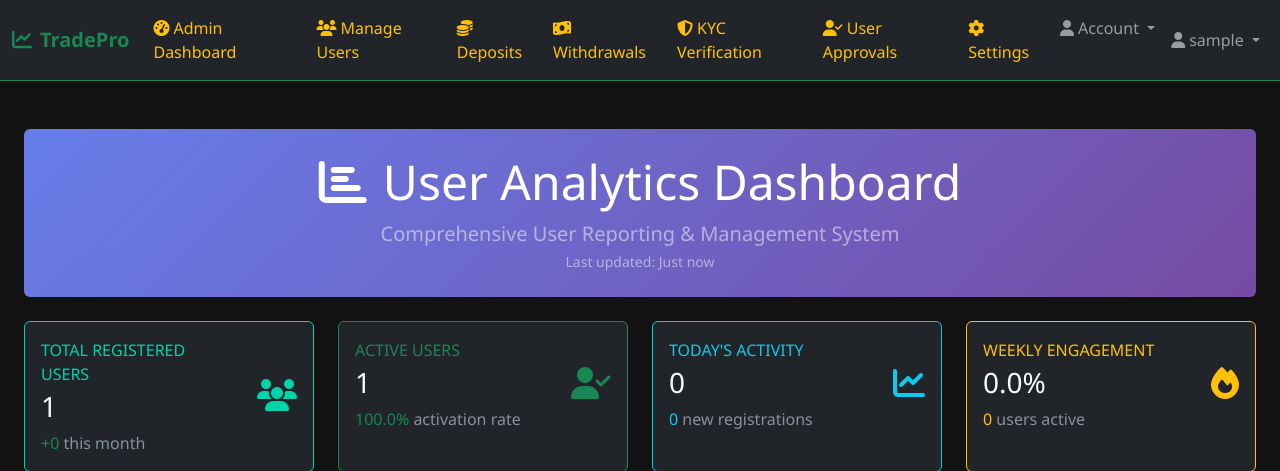
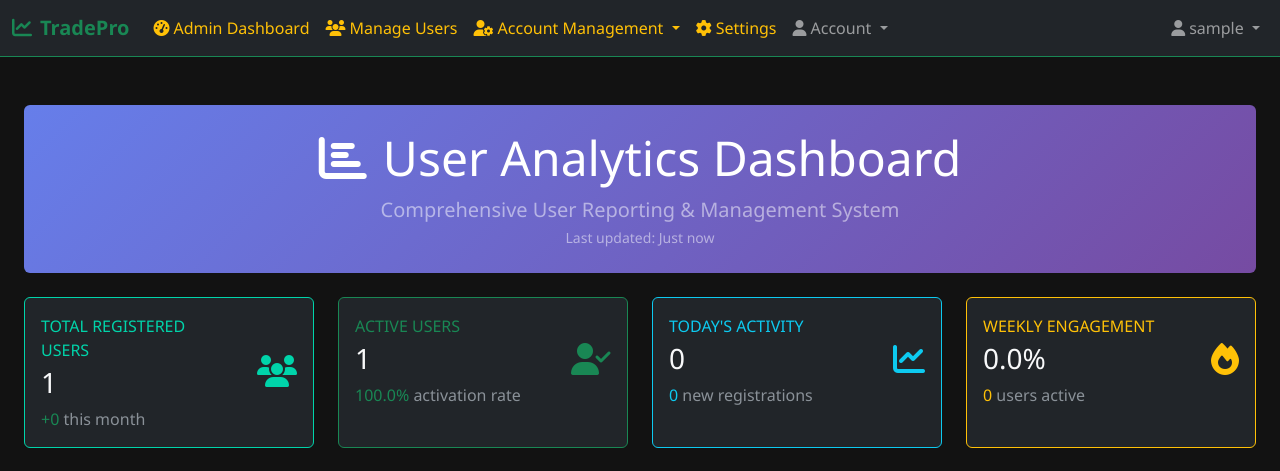
Before and after one commit to amanu477/trade-horizon, a Flask app: page /admin in a window 1280 px wide. Shown: the top 471 px of the page. Run offline with Flask 3, Linux system fonts and the light colour scheme; a user stored in the database is signed in; tables that the repository leaves empty hold one stand-in row (values such as "Sample post"); some libraries are stand-ins or nearby versions.

Commit message:
Group account-related tasks together under a single admin menu option
Consolidates admin deposit, withdrawal, KYC, and user approval links into an "Account Management" dropdown in base.html.

Replit-Commit-Author: Agent
Replit-Commit-Session-Id: da8c5147-bee3-4d5d-a5cd-ade0cfd7f229
Replit-Commit-Screenshot-Url: https://storage.googleapis.com/screenshot-production-us-central1/fc00bf03-5057-4343-9f19-c7f19a483e52/11a68f25-1f62-4e4e-90e6-209e9dd876c6.jpg

```diff
--- a/templates/base.html
+++ b/templates/base.html
@@ -40,49 +40,43 @@
                             <i class="fas fa-users me-1"></i>Manage Users
                         </a>
                     </li>
-                    <li class="nav-item">
-                        <a class="nav-link text-warning position-relative" href="{{ url_for('admin_deposits') }}">
-                            <i class="fas fa-coins me-1"></i>Deposits
-                            {% if pending_deposits > 0 %}
+                    <li class="nav-item dropdown">
+                        <a class="nav-link dropdown-toggle text-warning position-relative" href="#" role="button" data-bs-toggle="dropdown">
+                            <i class="fas fa-user-cog me-1"></i>Account Management
+                            {% set total_pending = pending_deposits + pending_withdrawals + pending_kyc + pending_users %}
+                            {% if total_pending > 0 %}
                             <span class="position-absolute top-0 start-100 translate-middle badge rounded-pill bg-danger">
-                                {{ pending_deposits }}
-                                <span class="visually-hidden">pending deposits</span>
+                                {{ total_pending }}
+                                <span class="visually-hidden">pending items</span>
                             </span>
                             {% endif %}
                         </a>
-                    </li>
-                    <li class="nav-item">
-                        <a class="nav-link text-warning position-relative" href="{{ url_for('admin_withdrawals') }}">
+                        <ul class="dropdown-menu">
+                            <li><a class="dropdown-item position-relative" href="{{ url_for('admin_deposits') }}">
+                                <i class="fas fa-coins me-1"></i>Deposits
+                                {% if pending_deposits > 0 %}
+                                <span class="badge bg-danger ms-2">{{ pending_deposits }}</span>
+                                {% endif %}
+                            </a></li>
+                            <li><a class="dropdown-item position-relative" href="{{ url_for('admin_withdrawals') }}">
                                 <i class="fas fa-money-bill-wave me-1"></i>Withdrawals
                                 {% if pending_withdrawals > 0 %}
-                            <span class="position-absolute top-0 start-100 translate-middle badge rounded-pill bg-danger">
-                                {{ pending_withdrawals }}
-                                <span class="visually-hidden">pending withdrawals</span>
-                            </span>
+                                <span class="badge bg-danger ms-2">{{ pending_withdrawals }}</span>
                                 {% endif %}
-                        </a>
-                    </li>
-                    <li class="nav-item">
-                        <a class="nav-link text-warning position-relative" href="{{ url_for('admin_kyc') }}">
+                            </a></li>
+                            <li><a class="dropdown-item position-relative" href="{{ url_for('admin_kyc') }}">
                                 <i class="fas fa-shield-alt me-1"></i>KYC Verification
                                 {% if pending_kyc > 0 %}
-                            <span class="position-absolute top-0 start-100 translate-middle badge rounded-pill bg-danger">
-                                {{ pending_kyc }}
-                                <span class="visually-hidden">pending KYC requests</span>
-                            </span>
+                                <span class="badge bg-danger ms-2">{{ pending_kyc }}</span>
                                 {% endif %}
-                        </a>
-                    </li>
-                    <li class="nav-item">
-                        <a class="nav-link text-warning position-relative" href="{{ url_for('admin_user_approvals') }}">
+                            </a></li>
+                            <li><a class="dropdown-item position-relative" href="{{ url_for('admin_user_approvals') }}">
                                 <i class="fas fa-user-check me-1"></i>User Approvals
                                 {% if pending_users > 0 %}
-                            <span class="position-absolute top-0 start-100 translate-middle badge rounded-pill bg-danger">
-                                {{ pending_users }}
-                                <span class="visually-hidden">pending user approvals</span>
-                            </span>
+                                <span class="badge bg-danger ms-2">{{ pending_users }}</span>
                                 {% endif %}
-                        </a>
+                            </a></li>
+                        </ul>
                     </li>
 
                     <li class="nav-item">
```
Lines whose indentation alone changed are shown as unchanged.
